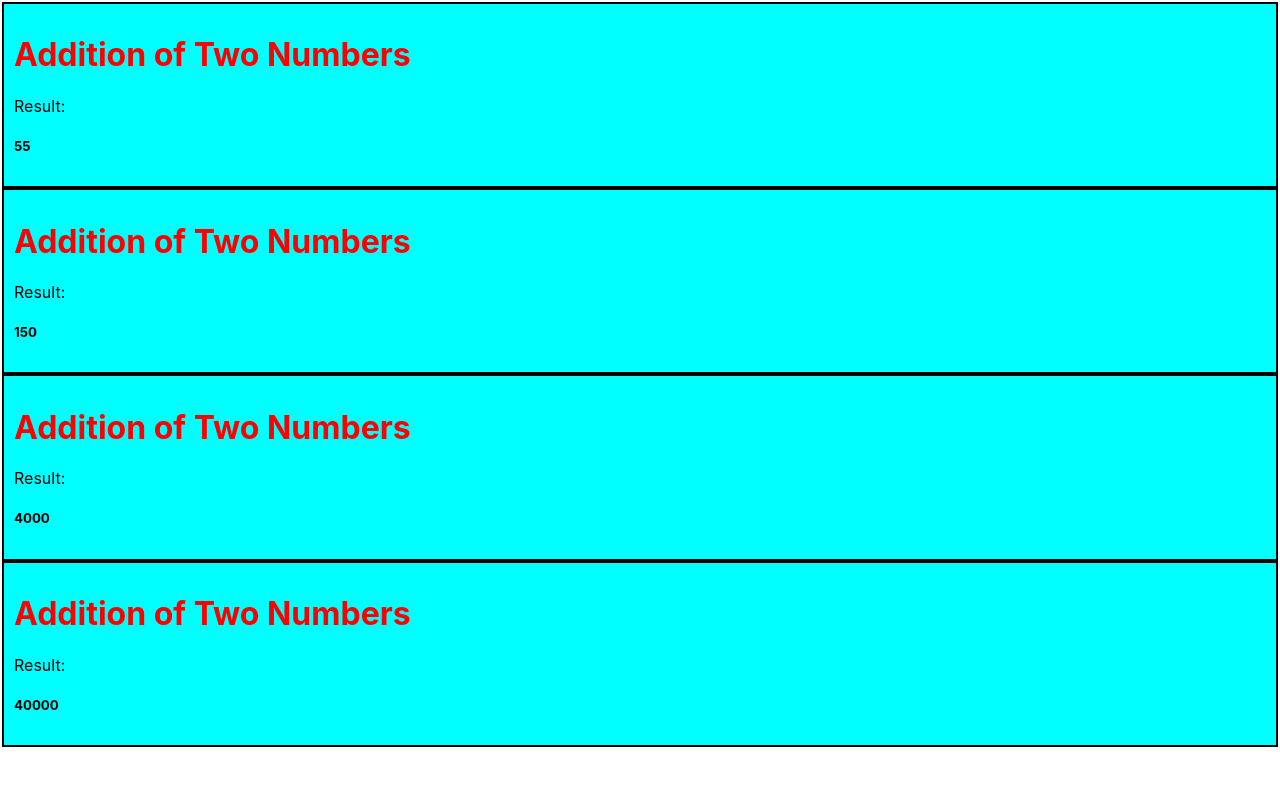
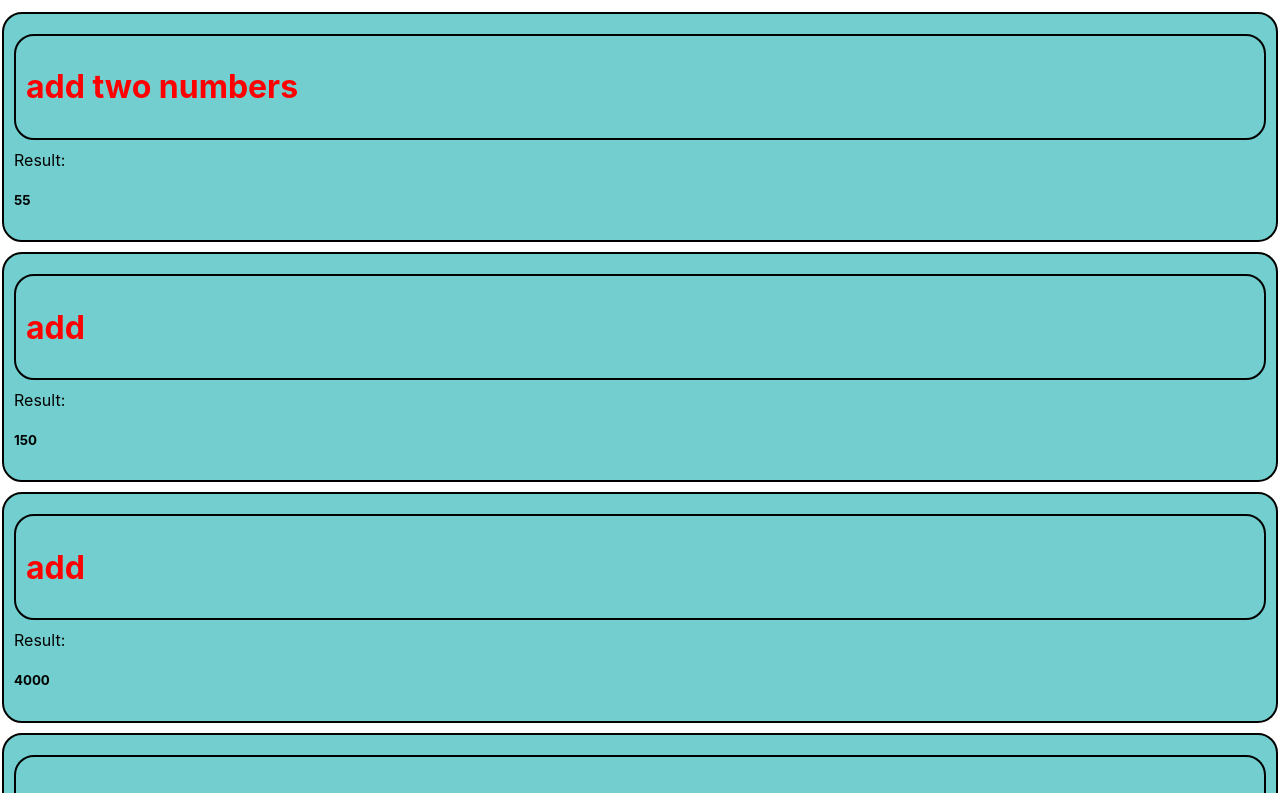
Before and after one commit to mayanklushte/first_react, a React (Create React App) app: page / in a window 1280 px wide. Shown: the top 793 px of the page. Built offline with nearby package versions, Linux system fonts and the light colour scheme.

Commit message:
added compositions

```diff
--- a/src/App.js
+++ b/src/App.js
@@ -4,10 +4,10 @@ import ShowData from "./components/ShowData";
 function App() {
   return (
     <div>
-      <ShowData num1={12} num2={43} />
-      <ShowData num1={50} num2={100} />
-      <ShowData num1={1000} num2={3000} />
-      <ShowData num1={10000} num2={30000} />
+      <ShowData num1={12} num2={43} sign={"-"} heading={"add two numbers"} />
+      <ShowData num1={50} num2={100} sign={"+"} heading={"add"} />
+      <ShowData num1={1000} num2={3000} sign={"*"} heading={"add"} />
+      <ShowData num1={10000} num2={30000} sign={"/"} heading={"add"} />
     </div>
   );
 }
--- /dev/null
+++ b/src/components/Container.css
@@ -0,0 +1,7 @@
+.container {
+  padding: 10px 10px 10px 10px;
+  border: 2px solid black;
+  margin-bottom: 10px;
+  margin-top: 10px;
+  border-radius: 20px;
+}
--- /dev/null
+++ b/src/components/Container.js
@@ -0,0 +1,9 @@
+import "./Container.css";
+
+function Container(props) {
+  const classes = "container " + props.className;
+
+  return <div className={classes}>{props.children}</div>;
+}
+
+export default Container;
--- /dev/null
+++ b/src/components/Heading.css
@@ -0,0 +1,3 @@
+.container {
+  background-color: white;
+}
--- /dev/null
+++ b/src/components/Heading.js
@@ -0,0 +1,10 @@
+import React from "react";
+import Container from "./Container";
+
+export default function Heading({ headings }) {
+  return (
+    <Container>
+      <h1>{headings}</h1>
+    </Container>
+  );
+}
--- a/src/components/ShowData.css
+++ b/src/components/ShowData.css
@@ -1,13 +1,11 @@
 body {
   padding: 2px 2px 2px 2px;
-}
-
-.container {
-  padding: 10px 10px 10px 10px;
-  border: 2px solid black;
-  background-color: cyan;
 }
 
 h1 {
   color: red;
 }
+
+.data {
+  background-color: rgb(115, 207, 207);
+}
--- a/src/components/ShowData.js
+++ b/src/components/ShowData.js
@@ -1,11 +1,13 @@
 import "./ShowData.css";
+import Heading from "./Heading";
+import Container from "./Container";
 
-function ShowData({ num1, num2 }) {
+function ShowData({ num1, num2, heading }) {
   return (
-    <div className="container">
-      <h1>Addition of Two Numbers</h1>
+    <Container className="data">
+      <Heading headings={heading} />
       Result: <h5>{num1 + num2}</h5>
-    </div>
+    </Container>
   );
 }
 
```
